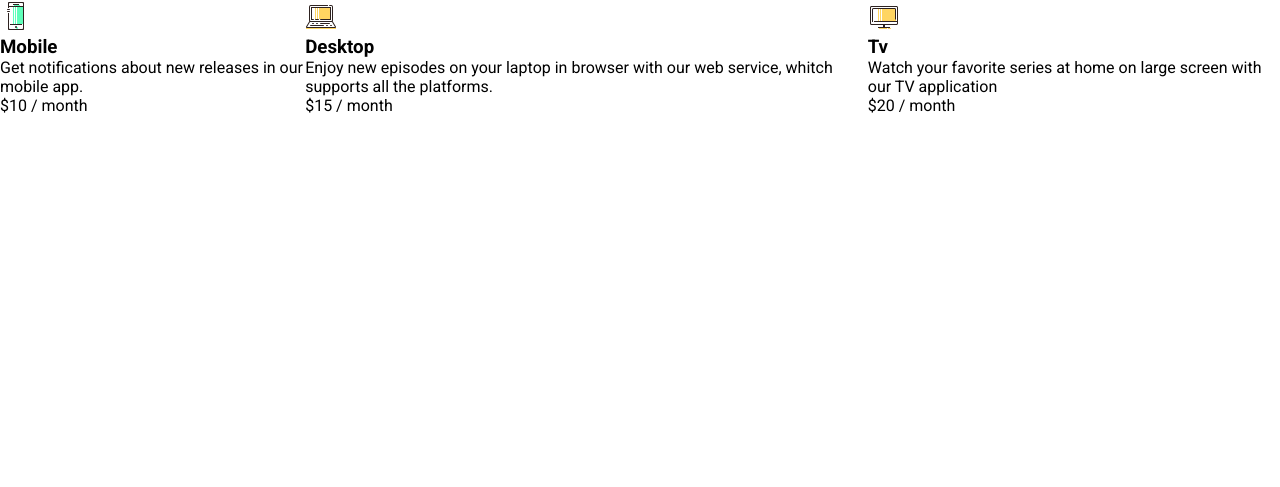
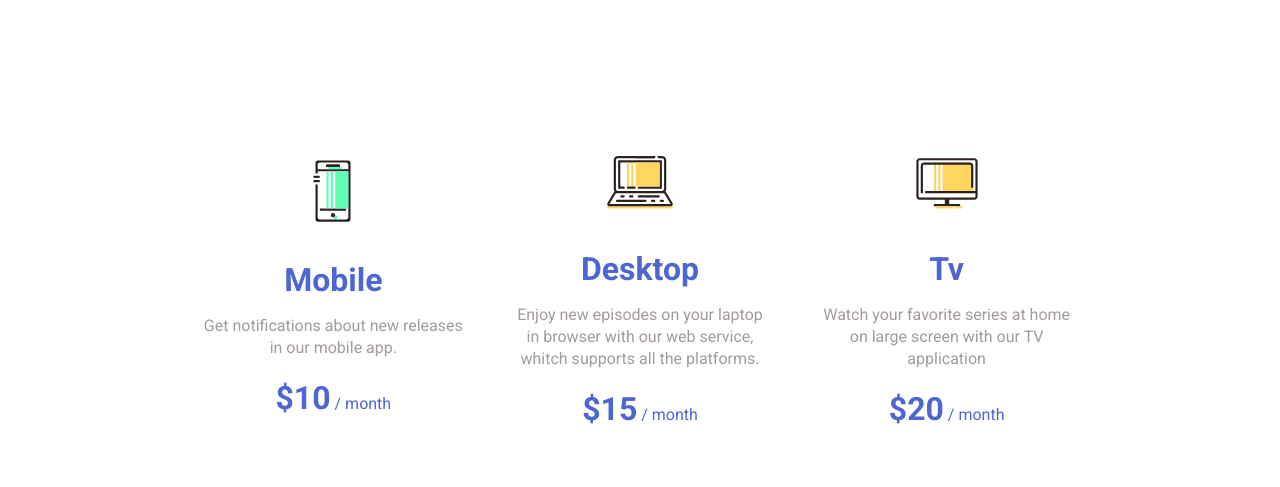
Before and after one commit to filiphis/front-end-challenges, a plain HTML site: page challenge01/index.html in a window 1280 px wide. Drawn offline with Linux system fonts and the light colour scheme.

Commit message:
Finalizando challenge01

```diff
--- a/challenge01/index.html
+++ b/challenge01/index.html
@@ -11,6 +11,7 @@
 </head>
 
 <body>
+  <div class="container">
     <section class="categories">
       <ul class="categories__list">
         <li class="categories__item">
@@ -19,7 +20,7 @@
           <p class="categories__description">
             Get notifications about new releases in our mobile app.
           </p>
-        <span class="categories__price">$10 / month</span>
+          <span class="categories__price"><strong class="price">$10</strong> / month</span>
         </li>
         <li class="categories__item">
           <img class="categories__image" src="img/laptop.svg" alt="laptop" />
@@ -28,7 +29,7 @@
             Enjoy new episodes on your laptop in browser with our web service,
             whitch supports all the platforms.
           </p>
-        <span class="categories__price">$15 / month</span>
+          <span class="categories__price"><strong class="price">$15</strong> / month</span>
         </li>
         <li class="categories__item">
           <img class="categories__image" src="img/monitor.svg" alt="tv monitor" />
@@ -37,10 +38,11 @@
             Watch your favorite series at home on large screen with our TV
             application
           </p>
-        <span class="categories__price">$20 / month</span>
+          <span class="categories__price"> <strong class="price">$20</strong> / month</span>
         </li>
       </ul>
     </section>
+  </div>
 </body>
 
 </html>
--- a/challenge01/styles.css
+++ b/challenge01/styles.css
@@ -12,10 +12,68 @@ li {
   list-style: none;
 }
 
+.container {
+  width: 960px;
+  /* max-width: 960px; */
+  margin: 0 auto;
+}
 body {
   font-family: Roboto, sans-serif;
 }
 
+.categories {
+  margin-top: 100px;
+}
+
 .categories__list {
   display: flex;
+  justify-content: space-around;
+  padding: 20px;
+  /* border: 2px solid red; */
 }
+
+.categories__item {
+  display: flex;
+  justify-content: center;
+  flex-direction: column;
+  width: 33.33%;
+  text-align: center;
+  /* border: 2px solid black; */
+  transition: all 0.5s;
+}
+
+.categories__item:hover {
+  background-color: #f6f6f6;
+}
+
+.categories__image {
+  width: 70px;
+  height: 70px;
+  margin: 25px auto 35px;
+}
+
+.categories__title {
+  color: #4d66d1;
+  font-size: 32px;
+  line-height: 39px;
+}
+
+.categories__description {
+  color: #a39b9a;
+  font-size: 16px;
+  line-height: 22px;
+  margin-top: 15px;
+  max-width: 260px;
+  align-self: center;
+}
+
+.categories__price {
+  color: #4d66d1;
+  line-height: 39px;
+  margin-top: 20px;
+  margin-bottom: 30px;
+}
+
+.price {
+  font-size: 32px;
+}
```
Lines whose indentation alone changed are shown as unchanged.
